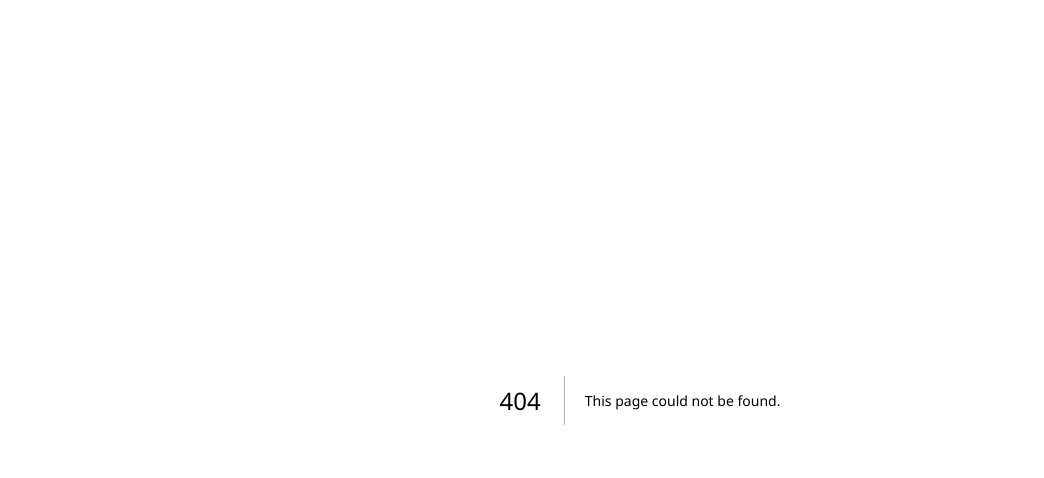
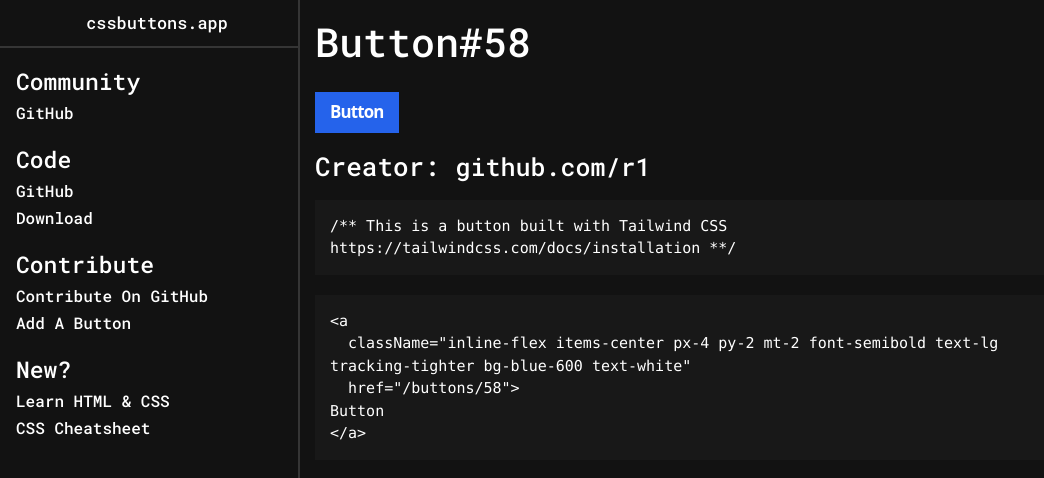
Before and after one commit to guivr/cssbuttons, a Next.js app: page /buttons/58 in a window 1280 px wide. Before the commit this address had no page. Shown: the top 478 px of the page, without its empty margins (0-1044 px from the left). Built offline with nearby package versions, Linux system fonts and the light colour scheme.

Commit message:
do(finish button)

```diff
--- a/components/Viewer/Viewer.js
+++ b/components/Viewer/Viewer.js
@@ -2,6 +2,38 @@ export default function Viewer() {
   return (
     <div id="viewer">
       <div id="viewerbuttons">
+      <div className="btndiv dark">
+          <a
+            className="inline-flex items-center px-5 py-2 mt-2 font-semibold text-lg rounded-sm tracking-tighter bg-white text-black"
+            href="/buttons/60"
+          >
+            Button
+          </a>
+        </div>
+        <div className="btndiv dark">
+          <a
+            className="inline-flex items-center px-6 py-2 mt-2 font-semibold text-lg rounded-sm tracking-tighter bg-green-700 text-white"
+            href="/buttons/59"
+          >
+            Button
+          </a>
+        </div>
+        <div className="btndiv dark">
+          <a
+            className="inline-flex items-center px-4 py-2 mt-2 font-semibold text-lg tracking-tighter bg-blue-600 text-white"
+            href="/buttons/58"
+          >
+            Button
+          </a>
+        </div>
+        <div className="btndiv dark">
+          <a
+            className="inline-flex items-center px-4 py-2 mt-2 font-semibold text-lg tracking-tighter bg-white text-black rounded-xl"
+            href="/buttons/57"
+          >
+            Button
+          </a>
+        </div>
         <div className="btndiv dark">
           <a
             href="/buttons/56"
@@ -37,7 +69,7 @@ export default function Viewer() {
         </div>
         <div className="btndiv dark">
           <a
-            className="inline-flex items-center px-4 py-2 mt-2 font-semibold tracking-tighter text-white transition duration-500 ease-in-out transform bg-transparent border rounded-lg text-md md:mt-0 hover:text-black hover:bg-white focus:shadow-outline"
+            className="inline-flex items-center px-4 py-2 mt-2 font-semibold tracking-tighter text-white transition duration-500 ease-in-out transform bg-transparent border rounded-lg text-md hover:text-black hover:bg-white focus:shadow-outline"
             href="/buttons/55"
           >
             <div className="flex text-lg tracking-tighter">
--- a/pages/buttons/55.js
+++ b/pages/buttons/55.js
@@ -13,7 +13,7 @@ function Button() {
             href="/buttons/55"
           >
             <div className="flex text-lg tracking-tighter">
-              <span className="justify-center">Buttons</span>
+              <span className="justify-center">Button</span>
             </div>
           </a>
           <h2 className="h2source">
@@ -36,7 +36,7 @@ className="inline-flex items-center px-4 py-2 mt-2 font-semibold tracking-tighte
 href="/buttons/55"
 >
   <div className="flex text-lg tracking-tighter">
-    <span className="justify-center">Buttons</span>
+    <span className="justify-center">Button</span>
   </div>
 </a>`}</pre>
           </div>
--- /dev/null
+++ b/pages/buttons/57.js
@@ -0,0 +1,44 @@
+import React from "react";
+import Panel from "@/components/Panel/Panel.js";
+
+function Button() {
+  return (
+    <div>
+      <Panel />
+      <div id="viewer">
+        <div className="f416">
+          <h1 className="buttonh1">Button#57</h1>
+          <a
+            className="inline-flex items-center px-4 py-2 mt-2 font-semibold text-lg tracking-tighter bg-white text-black rounded-xl"
+            href="/buttons/57"
+          >
+            Button
+          </a>
+          <h2 className="h2source">
+            Creator:{" "}
+            <a
+              href="https://github.com/r1"
+              className="avis"
+              target="_blank"
+              rel="noopener noreferrer"
+            >
+              github.com/r1
+            </a>
+          </h2>
+          <div>
+            <pre className="prettyprint">{`/** This is a button built with Tailwind CSS https://tailwindcss.com/docs/installation **/`}</pre>
+          </div>
+          <div>
+            <pre className="prettyprint">{`<a
+  className="inline-flex items-center px-4 py-2 mt-2 font-semibold text-lg tracking-tighter bg-white text-black rounded-xl"
+  href="/buttons/57">
+Button
+</a>`}</pre>
+          </div>
+        </div>
+      </div>
+    </div>
+  );
+}
+
+export default Button;
--- /dev/null
+++ b/pages/buttons/58.js
@@ -0,0 +1,44 @@
+import React from "react";
+import Panel from "@/components/Panel/Panel.js";
+
+function Button() {
+  return (
+    <div>
+      <Panel />
+      <div id="viewer">
+        <div className="f416">
+          <h1 className="buttonh1">Button#58</h1>
+          <a
+            className="inline-flex items-center px-4 py-2 mt-2 font-semibold text-lg tracking-tighter bg-blue-600 text-white"
+            href="/buttons/58"
+          >
+            Button
+          </a>
+          <h2 className="h2source">
+            Creator:{" "}
+            <a
+              href="https://github.com/r1"
+              className="avis"
+              target="_blank"
+              rel="noopener noreferrer"
+            >
+              github.com/r1
+            </a>
+          </h2>
+          <div>
+            <pre className="prettyprint">{`/** This is a button built with Tailwind CSS https://tailwindcss.com/docs/installation **/`}</pre>
+          </div>
+          <div>
+            <pre className="prettyprint">{`<a
+  className="inline-flex items-center px-4 py-2 mt-2 font-semibold text-lg tracking-tighter bg-blue-600 text-white"
+  href="/buttons/58">
+Button
+</a>`}</pre>
+          </div>
+        </div>
+      </div>
+    </div>
+  );
+}
+
+export default Button;
```
Also changed, not shown: 1 other file (tests, documents, lock files or other folders).
